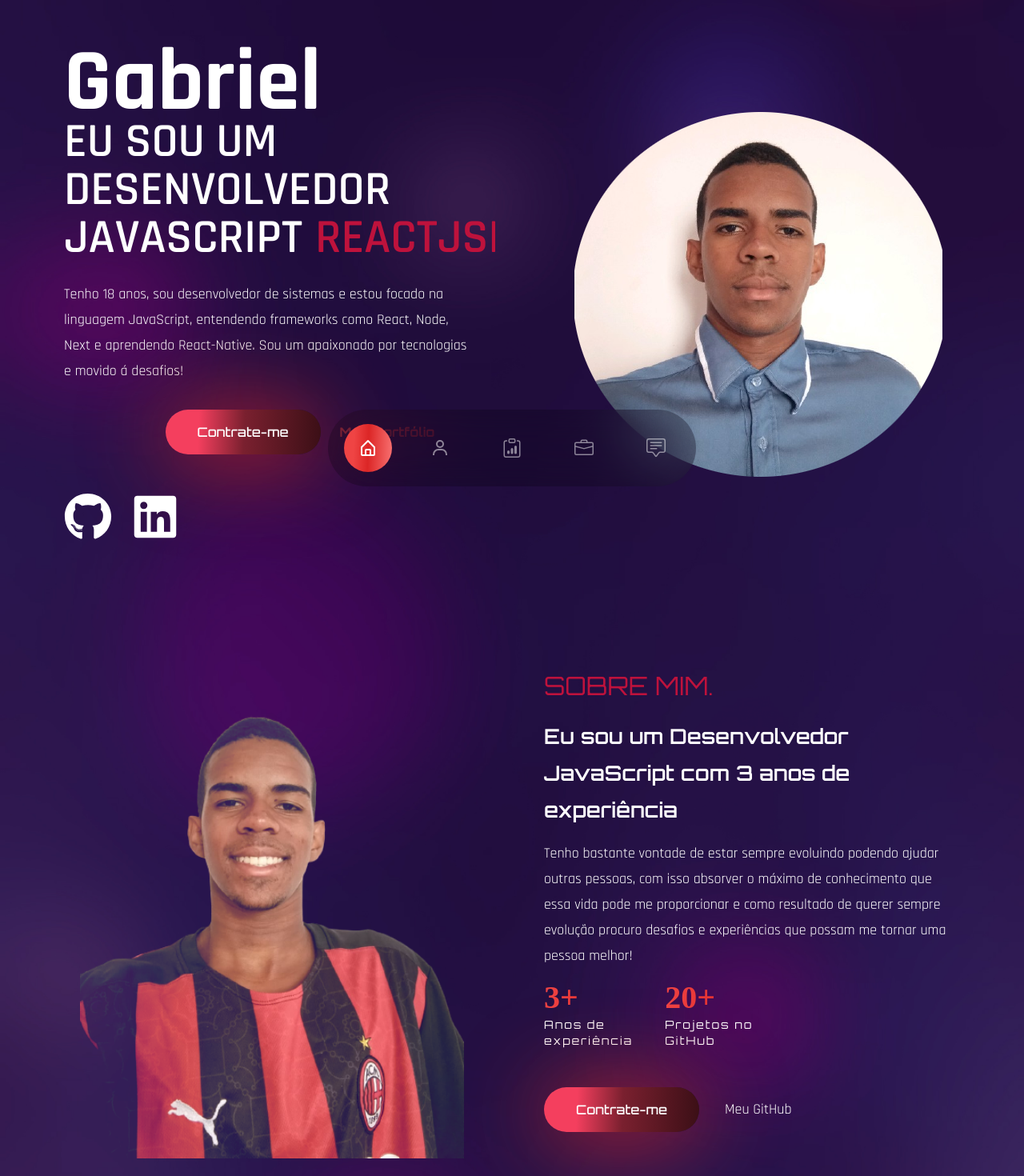
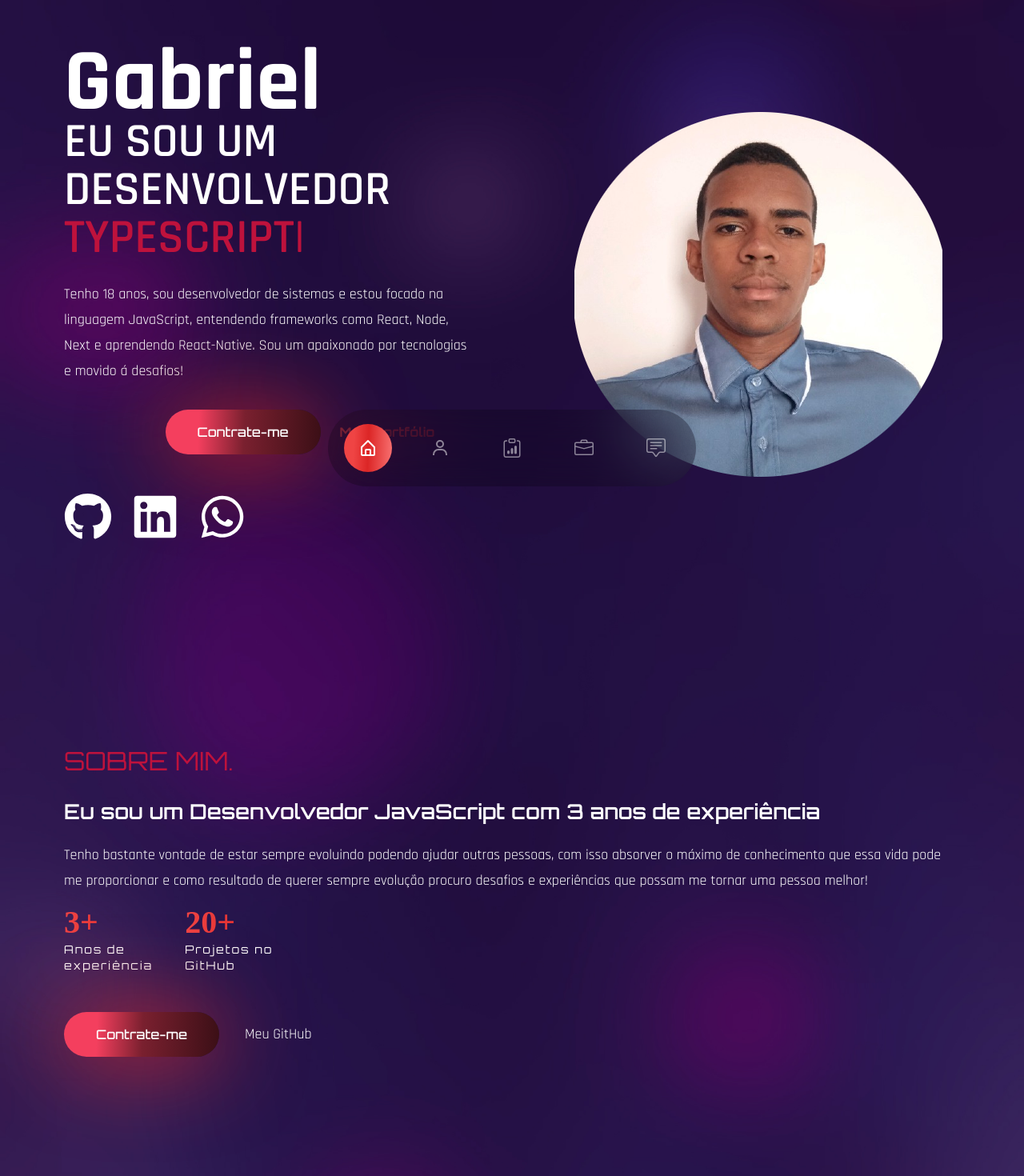
Before and after one commit to Suntzu1000/portfolio2.0, a React (Create React App) app in the folder portfolio-starter/: page / in a window 1280 px wide. Shown: the part 160-1630 px from the top of the page at 80% size. Built offline with nearby package versions, Linux system fonts and the light colour scheme; the HTML template or start-up script is replaced by a standard one; a web font is replaced by a local one.

Commit message:
Atualizando Portfólio!

```diff
--- a/portfolio-starter/src/components/About.js
+++ b/portfolio-starter/src/components/About.js
@@ -17,13 +17,6 @@ const About = () => {
     <div className="section " id="about" ref={ref}>
       <div className="container mx-auto py-12 sm:py-8 ">
         <div className="flex flex-col gap-y-10 lg:flex-row lg:items-center lg:gap-x-20 lg:gap-y-0 h-screen ">
-          <motion.div
-            variants={fadeIn("right", 0.3)}
-            initial="hidden"
-            whileInView={"show"}
-            viewport={{ once: false, amount: 0.3 }}
-            className="flex-1 bg-about bg-contain bg-no-repeat h-[640px] mix-blend-lighten bg-top  "
-          ></motion.div>
 
           <motion.div
             variants={fadeIn("left", 0.5)}
--- a/portfolio-starter/src/components/Banner.js
+++ b/portfolio-starter/src/components/Banner.js
@@ -2,7 +2,7 @@ import React from "react";
 import Image from "../assets/avatar.png";
 import { Link } from "react-scroll";
 
-import { FaGithub, FaLinkedin } from "react-icons/fa";
+import { FaGithub, FaLinkedin, FaWhatsapp } from "react-icons/fa";
 
 import { TypeAnimation } from "react-type-animation";
 import { motion } from "framer-motion";
@@ -40,16 +40,29 @@ const Banner = () => {
               viewport={{ once: false, amount: 0.7 }}
               className="mb-6 text-[36px] lg:text-[60px] font-secondary font-semibold uppercase leading-[1] "
             >
-              <span className=" text-white mr-4">
-                Eu sou um Desenvolvedor JavaScript
-              </span>
+              <span className=" text-white mr-4">Eu sou um Desenvolvedor</span>
+              <br />
               <TypeAnimation
-                sequence={["ReactJS", 2000, "NextJS", 2000, "NodeJS"]}
+                sequence={[
+                  "JavaScript",
+                  4000,
+                  "Typescript",
+                  4000,
+                  "Frameworks:",
+                  2000,
+                  "ReactJS",
+                  2000,
+                  "NextJS",
+                  2000,
+                  "NodeJS",
+                ]}
                 speed={50}
                 className="text-accent"
                 wrapper="span"
                 repeat={Infinity}
               />
+
+
             </motion.div>
             <motion.p
               variants={fadeIn("up", 0.5)}
@@ -109,6 +122,13 @@ const Banner = () => {
               >
                 <FaLinkedin />
               </a>
+              <a
+                href="https://wa.me/62995396918"
+                target="_blank"
+                rel="noopener noreferrer"
+              >
+                <FaWhatsapp />
+              </a>
             </motion.div>
           </div>
           <motion.div
```
